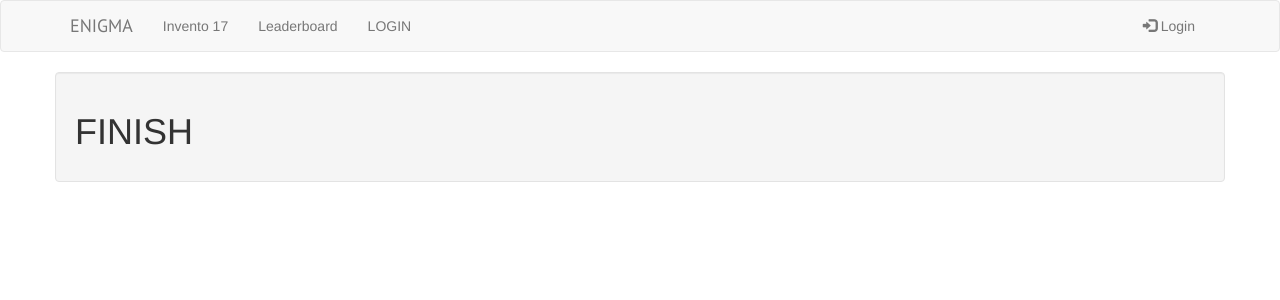
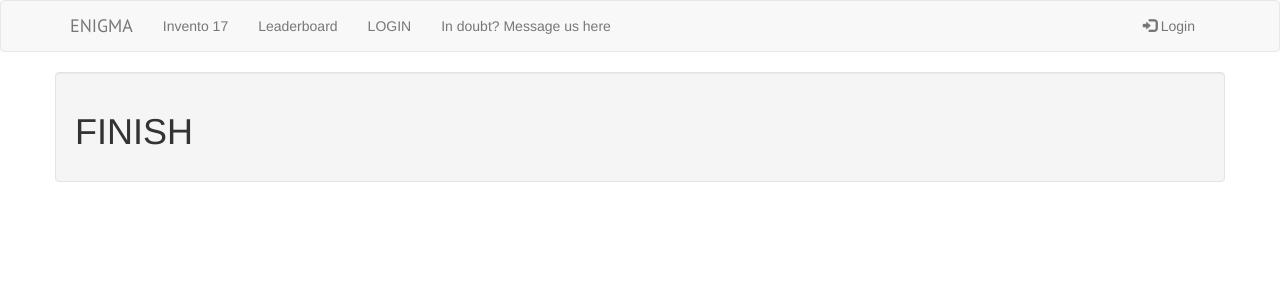
Before and after one commit to biswaz/Enigma, a Django app: page /finish/ in a window 1280 px wide. Shown: the top 300 px of the page. Run offline with Django 3.2, Linux system fonts and the light colour scheme; some libraries are stand-ins or nearby versions.

Commit message:
Doubts link in nav to fb page

```diff
--- a/enigma/templates/base.html
+++ b/enigma/templates/base.html
@@ -45,6 +45,7 @@
           {% else %}
           <li ><a href="/#login">LOGIN</a></li>
           {% endif %}
+          <li ><a href="http://www.facebook.com/Inventogec.in">In doubt? Message us here</a></li>
         </ul>
 
         <ul class="nav navbar-nav navbar-right">
```
